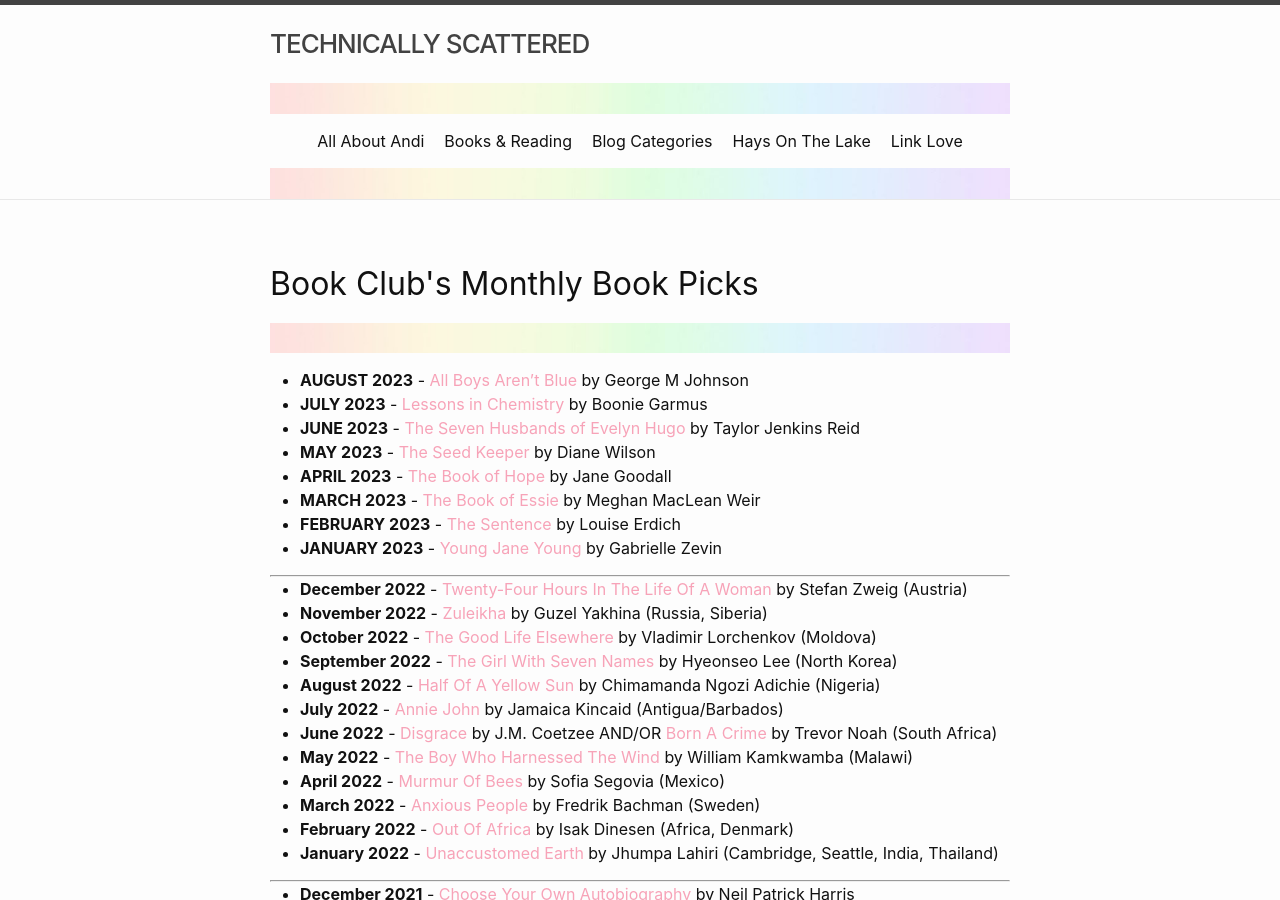
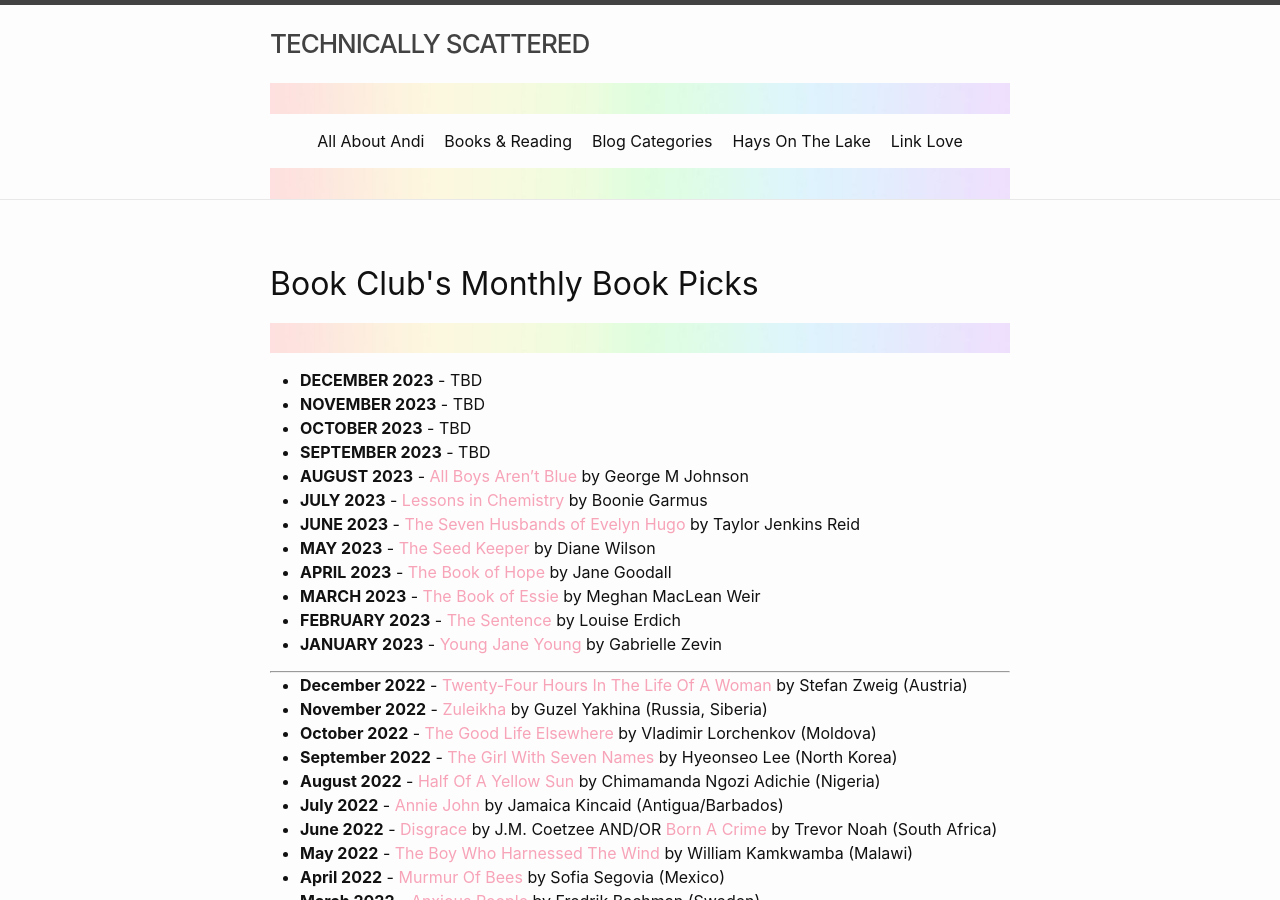
Before and after one commit to minihays/minihays.github.io, a Jekyll site: the page built from bookclub/booksread.markdown, in a window 1280 px wide and 900 px high. Built offline with Jekyll 4.4.1, drawn with Linux system fonts in a browser that asks for light colours.

Commit message:
more book list updates

```diff
--- a/bookclub/booksread.markdown
+++ b/bookclub/booksread.markdown
@@ -6,6 +6,10 @@
 <h2>Book Club's Monthly Book Picks</h2>
 
 ![header](/images/SkinnyRainbow.jpg)
+- **DECEMBER 2023** - TBD
+- **NOVEMBER 2023** - TBD
+- **OCTOBER 2023** - TBD
+- **SEPTEMBER 2023** - TBD
 - **AUGUST 2023** - [All Boys Aren't Blue](https://www.amazon.com/All-Boys-Arent-Blue/dp/0241515033/ref=monarch_sidesheet) by George M Johnson
 - **JULY 2023** - [Lessons in Chemistry](https://smile.amazon.com/Lessons-Chemistry-Garmus-Bonnie/dp/1804990922/ref=monarch_sidesheet) by Boonie Garmus
 - **JUNE 2023** - [The Seven Husbands of Evelyn Hugo](https://smile.amazon.com/Seven-Husbands-Evelyn-Hugo-Novel/dp/1501161938/ref=monarch_sidesheet) by Taylor Jenkins Reid
```
